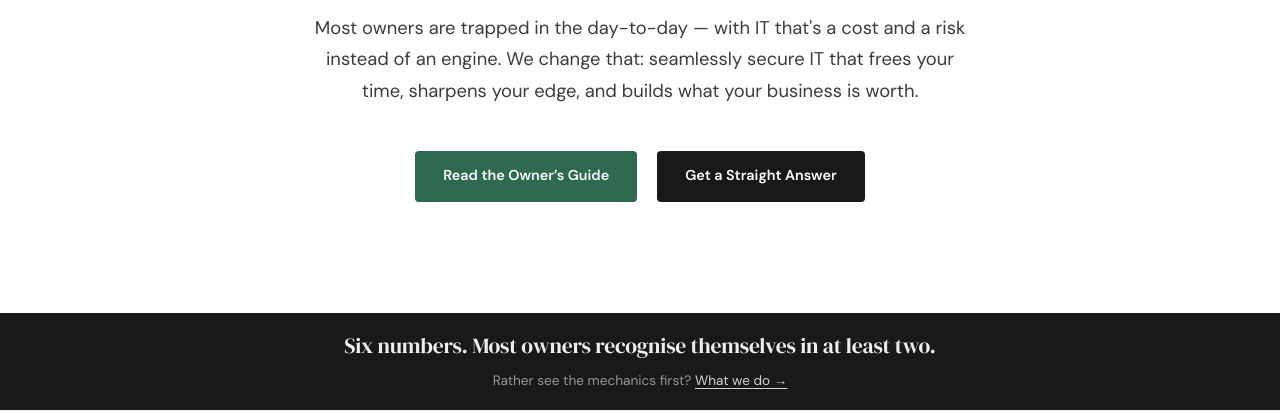
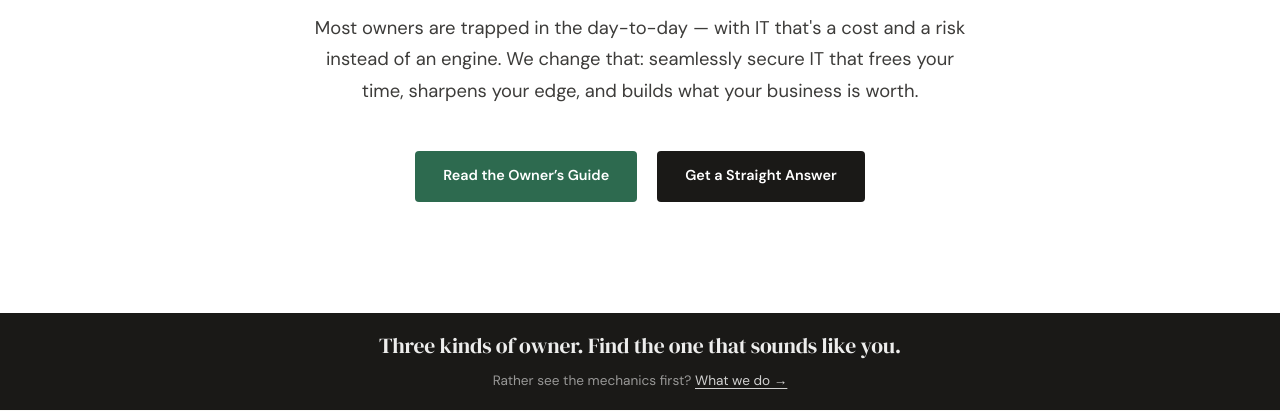
Before and after one commit to ethansearle9-sudo/dividendit, a plain HTML site: page index.html in a window 1280 px wide. Shown: the part 389-800 px from the top of the page. Drawn offline with Linux system fonts and the light colour scheme.

Commit message:
Homepage: bridge line now leads into Who We Serve
Co-Authored-By: Claude Opus 5.5 <noreply@anthropic.com>
Claude-Session: https://claude.ai/code/session_014dioVUjasGJUV9cQL8oqJx

```diff
--- a/index.html
+++ b/index.html
@@ -1895,7 +1895,7 @@
 <!-- TRUST BAR -->
 <div class="sp-trust-bar">
   <div class="sp-trust-inner">
-    <p class="sp-bridge">Six numbers. Most owners recognise themselves in at least two.</p>
+    <p class="sp-bridge">Three kinds of owner. Find the one that sounds like you.</p>
     <p class="sp-bridge-alt">Rather see the mechanics first? <a href="/services" onclick="trackEvent('nav_shortcut',{location:'hero-bridge'})">What we do &rarr;</a></p>
   </div>
 </div>
```
